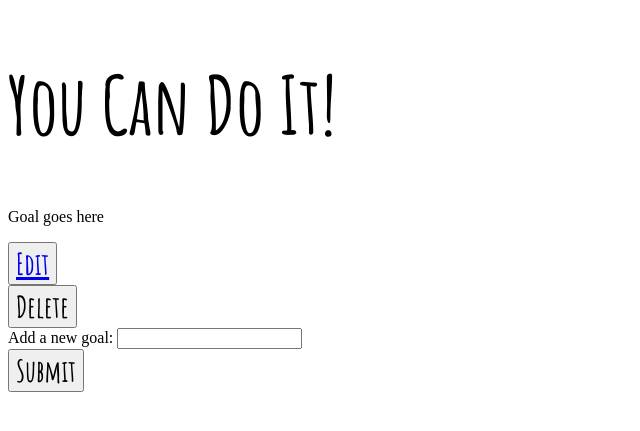
After one commit to hstonehouse/you_can_do_it, a Flask app: page /set-goals in a window 1280 px wide. The commit adds this page. Shown: the top 431 px of the page, without its empty margins (0-640 px from the left). Run offline with Flask 2, Linux system fonts and the light colour scheme; some libraries are stand-ins or nearby versions.

Commit message:
added more templates and a models folder with a function that grabs all the goals from one person

```diff
--- a/app.py
+++ b/app.py
@@ -3,6 +3,8 @@ from database import sql_select, sql_write
 import os
 import psycopg2
 import bcrypt
+
+from models.select_things import all_goals
 
 DB_URL = os.environ.get("DATABASE_URL", "dbname=accountability_db")
 
@@ -17,6 +19,33 @@ def index():
     cur.execute('SELECT 1', []) # Query to check that the DB connected
     conn.close()
     return render_template('base.html', user_id = user_id)
+
+@app.route('/signup')
+def signup():
+    user_id = session.get('user_id')
+    if user_id:
+         return redirect('/')
+    else:
+        return render_template('signup.html')
+
+@app.route('/signup_action', methods=['POST'])
+def signup_action():
+    email = request.form.get('email')
+    name = request.form.get('username')
+    password = request.form.get('password')
+    confirm_password = request.form.get('confirm_password')
+    if password == confirm_password:
+        password_hash = bcrypt.hashpw(password.encode(), bcrypt.gensalt()).decode()
+        sql_write("INSERT INTO users (email, name, password_hash) VALUES (%s, %s, %s)", [email, name, password_hash])
+        return redirect('/log_in')
+    else:
+        mismatch = True
+        return render_template('signup.html', mismatch = mismatch)
+
+@app.route('/log_out')
+def log_out():
+    del session['user_id']
+    return redirect('/')
 
 @app.route('/log_in')
 def log_in():
@@ -43,27 +72,16 @@ def log_in_action():
             invalid_user = True
             return render_template('base.html', invalid_user = invalid_user)
 
-@app.route('/signup')
-def signup():
-    user_id = session.get('user_user_')
-    if user_id:
-         return redirect('/')
-    else:
-        return render_template('signup.html')
+@app.route('/set-goals')
+def add_edit_delete():
+    return render_template('set-goals.html')
 
-@app.route('/signup_action', methods=['POST'])
-def signup_action():
-    email = request.form.get('email')
-    name = request.form.get('username')
-    password = request.form.get('password')
-    confirm_password = request.form.get('confirm_password')
-    if password == confirm_password:
-        password_hash = bcrypt.hashpw(password.encode(), bcrypt.gensalt()).decode()
-        sql_write("INSERT INTO users (email, name, password_hash) VALUES (%s, %s, %s)", [email, name, password_hash])
-        return redirect('/log_in')
-    else:
-        mismatch = True
-        return render_template('signup.html', mismatch = mismatch)
+@app.route('/add_goal_action', methods=['POST'])
+def add_new_goal():
+    user_id = session.get('user_id')
+    goal_content = request.form.get('newgoal')
+    sql_write("INSERT INTO goals (user_id, goal) VALUES (%s, %s)", [user_id, goal_content])
+    return redirect('/')
 
 if __name__ == "__main__":
     app.run(debug=True)
--- a/setup.sql
+++ b/setup.sql
@@ -6,4 +6,4 @@ CREATE TABLE friendships (
     friend1_id INTEGER, friend2_id INTEGER);
 
 CREATE TABLE goals (
-    id SERIAL PRIMARY KEY, user_id INTEGER, goal TEXT);
+    id SERIAL PRIMARY KEY, user_id INTEGER, goal TEXT, nudged_by TEXT);
--- a/static/style.css
+++ b/static/style.css
@@ -1,5 +1,5 @@
 h1 {
-    font-size: 50px;
+    font-size: 80px;
     font-family: 'Amatic SC', cursive;
 }
 
--- /dev/null
+++ b/templates/add_friends.html
@@ -0,0 +1,5 @@
+{% extends "base.html" %}
+{% block content %}
+
+
+{% endblock content %}
--- a/templates/base.html
+++ b/templates/base.html
@@ -15,6 +15,23 @@
     {% block content %}
 
     {% if user_id %}
+    <div class = "homepage_button">
+        <form action="/set-goals">
+        <input type="submit" value = "Set Your Goals" class = 'specialfont'>
+        </form>
+    </div>
+
+    <div class = "homepage_button">
+        <form action="/add_friends">
+        <input type="submit" value = "Add Friends" class = 'specialfont'>
+        </form>
+    </div>
+
+    <div class = "homepage_button">
+        <form action="/log_out">
+        <input type="submit" value = "Log Out" class = 'specialfont'>
+         </form>
+    </div>
 
     {% else %}
     <div class = "homepage_button">
--- /dev/null
+++ b/templates/set-goals.html
@@ -0,0 +1,17 @@
+{% extends "base.html" %}
+{% block content %}
+<section class = goals>
+    <p>Goal goes here</p>
+    <button class = 'specialfont'><a href="/edit_goal">Edit</a></button>
+
+    <form action="/delete_goal" method="POST">
+        <input type="submit" value = "Delete" class = 'specialfont'>
+    </form>
+</section>
+
+<form action="/add_goal_action" method = 'POST'>
+    Add a new goal: <input type="text" name = "newgoal" id = "newgoal" required> <br>
+    <input type="submit" class = 'specialfont'>
+</form>
+
+{% endblock content %}
--- /dev/null
+++ b/templates/your_friends.html
@@ -0,0 +1,5 @@
+{% extends "base.html" %}
+{% block content %}
+
+
+{% endblock content %}
```
Also changed, not shown: models/select_things.py (added, +14 -0 lines), templates/edit_goal.html (added, +13 -0 lines).
